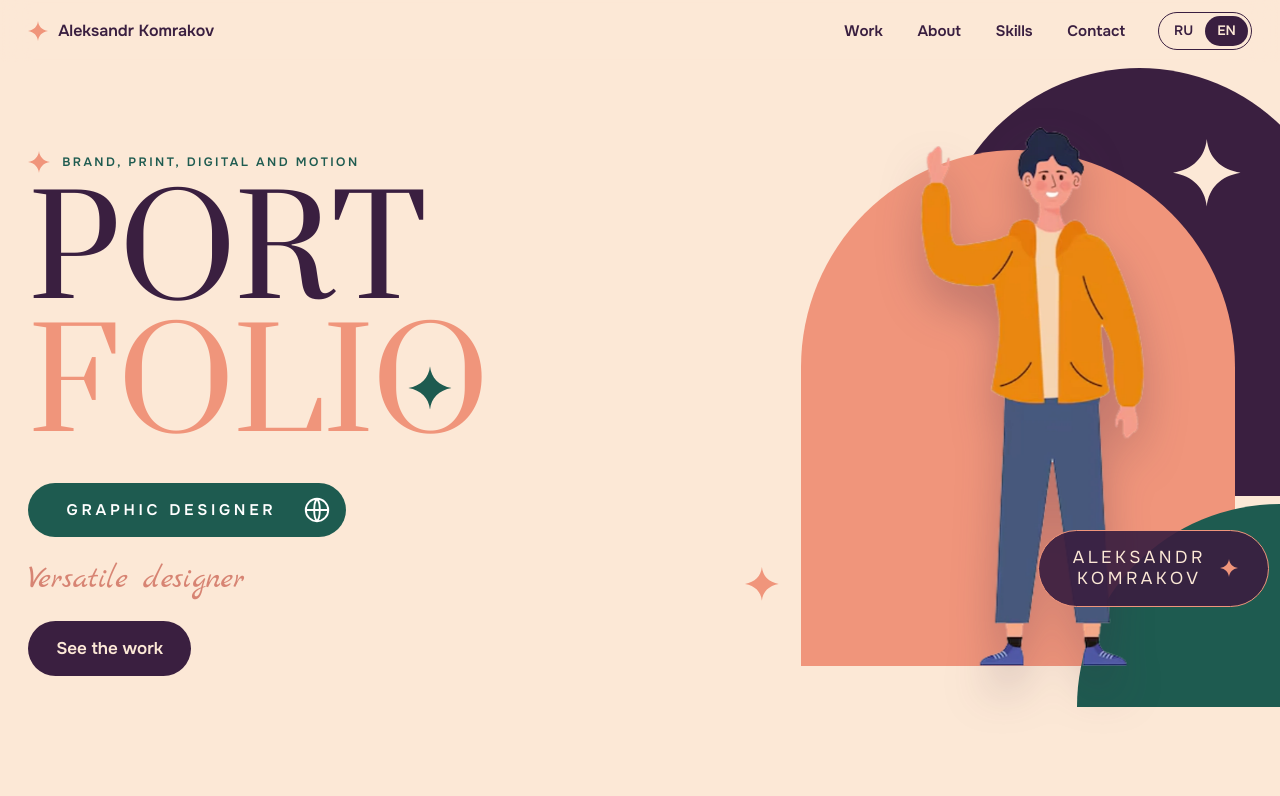
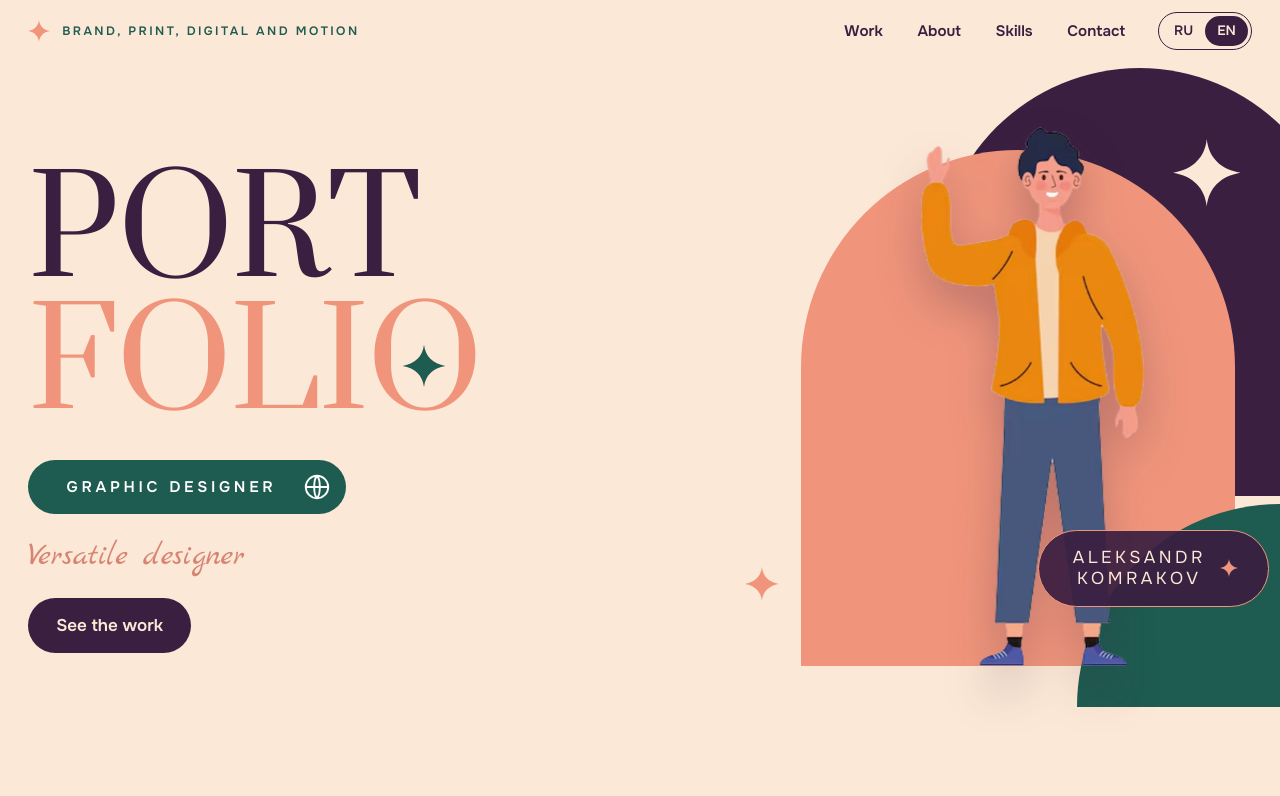
Before and after one commit to LexxKomr/portfolio, a website with bundled scripts: page index.html in a window 1280 px wide. Shown: the top 796 px of the page. Built offline with nearby package versions, Linux system fonts and the light colour scheme.

Commit message:
Первый экран: строка о специализации в шапке, заголовок без обрезки, слоган в одну строку
Co-Authored-By: Claude Sonnet 5.5 <noreply@anthropic.com>

```diff
--- a/css/main.css
+++ b/css/main.css
@@ -28,8 +28,10 @@ button { font: inherit; color: inherit; cursor: pointer; }
 }
 .topbar-wrap { position: sticky; top: 0; z-index: 50; background: color-mix(in srgb, var(--paper) 84%, transparent); backdrop-filter: blur(14px); -webkit-backdrop-filter: blur(14px); }
 .topbar-wrap .topbar { position: static; background: none; backdrop-filter: none; -webkit-backdrop-filter: none; }
-.brand { display: inline-flex; align-items: center; gap: 10px; text-decoration: none; font: 600 1rem var(--f-text); }
-.brand svg { width: 20px; height: 20px; fill: var(--orange); }
+.brand { display: inline-flex; align-items: center; gap: 12px; min-width: 0; text-decoration: none; font: 600 clamp(.7rem, .95vw, .82rem) var(--f-text); text-transform: uppercase; letter-spacing: .2em; color: var(--teal); }
+.brand span { overflow: hidden; text-overflow: ellipsis; white-space: nowrap; }
+@media (max-width: 560px) { .brand { letter-spacing: .07em; font-size: .66rem; line-height: 1.3; gap: 8px; } .brand span { white-space: normal; text-overflow: clip; } .brand svg { width: 18px; height: 18px; } }
+.brand svg { width: 22px; height: 22px; fill: var(--orange); flex: none; }
 .nav { display: flex; align-items: center; gap: clamp(14px, 2.4vw, 34px); }
 .nav a { text-decoration: none; font-weight: 600; font-size: .95rem; padding: 6px 2px; background: linear-gradient(var(--orange), var(--orange)) 0 100% / 0 2px no-repeat; transition: background-size .25s var(--ease); }
 .nav a:hover { background-size: 100% 2px; }
@@ -51,10 +53,9 @@ button { font: inherit; color: inherit; cursor: pointer; }
 /* ---------- hero ---------- */
 .hero-band { position: relative; overflow: hidden; }
 .hero { display: grid; grid-template-columns: minmax(0, 1.05fr) minmax(0, .95fr); gap: clamp(16px, 3vw, 56px); align-items: center; min-height: min(calc(100svh - 64px), 800px); padding-block: clamp(14px, 2.5vw, 36px) clamp(36px, 5vw, 72px); }
-.eyebrow { display: flex; align-items: center; gap: 12px; font: 600 clamp(.7rem, .95vw, .82rem) var(--f-text); text-transform: uppercase; letter-spacing: .2em; color: var(--teal); margin-bottom: clamp(10px, 1.6vw, 22px); }
-.eyebrow svg { width: 22px; height: 22px; fill: var(--orange); flex: none; }
-.hero-title { font: 400 clamp(4.2rem, 10.6vw, 10.4rem)/.9 var(--f-display); letter-spacing: -.012em; text-transform: uppercase; color: var(--ink); white-space: nowrap; }
-.hero-title .ln { display: block; overflow: hidden; padding: .08em 0 .1em; margin: -.08em 0 -.1em; }
+.hero-copy { container-type: inline-size; }
+.hero-title { font: 400 min(clamp(4.2rem, 10.6vw, 10.4rem), 21.5cqw)/.9 var(--f-display); letter-spacing: -.012em; text-transform: uppercase; color: var(--ink); white-space: nowrap; }
+.hero-title .ln { display: block; padding: .08em 0 .1em; margin: -.08em 0 -.1em; clip-path: inset(0 -100vmax 0 -.15em); }
 .hero-title .ln:last-child { color: var(--orange); }
 .hero-title .ln > span { display: inline-block; }
 .hero-title .o { position: relative; display: inline-block; }
@@ -62,7 +63,7 @@ button { font: inherit; color: inherit; cursor: pointer; }
 .hero-meta { display: grid; gap: clamp(14px, 2vw, 22px); justify-items: start; margin-top: clamp(20px, 3vw, 34px); }
 .pill-role { display: inline-flex; align-items: center; gap: clamp(12px, 2vw, 26px); background: var(--teal); color: #fff; font: 600 clamp(.82rem, 1.2vw, 1rem) var(--f-text); text-transform: uppercase; letter-spacing: .24em; padding: 12px 14px 12px clamp(22px, 3vw, 40px); border-radius: 999px; }
 .pill-role svg { width: 30px; height: 30px; stroke: #fff; fill: none; stroke-width: 1.5; flex: none; }
-.script { font: 400 clamp(1.5rem, 2.5vw, 2.15rem)/1.25 var(--f-script); color: color-mix(in srgb, var(--orange) 86%, var(--ink)); max-width: 22ch; }
+.script { font: 400 clamp(1.5rem, 2.5vw, 2.15rem)/1.25 var(--f-script); color: color-mix(in srgb, var(--orange) 86%, var(--ink)); max-width: none; text-wrap: balance; }
 .btn { display: inline-flex; align-items: center; gap: 10px; text-decoration: none; background: var(--ink); color: var(--paper); font-weight: 600; padding: 14px 28px; border-radius: 999px; border: 0; transition: background .2s, transform .2s var(--ease); }
 .btn:hover { background: var(--cobalt); transform: translateY(-2px); }
 
@@ -91,8 +92,7 @@ button { font: inherit; color: inherit; cursor: pointer; }
   .intro .hero-art .person { opacity: 0; transform: translate(-50%, 7%); animation: stand .9s .8s var(--ease) forwards; }
   .intro .hero-art .quarter, .intro .hero-art .spark { transform: scale(0); animation: pop .7s 1.1s var(--ease) forwards; }
   .intro .name-pill { opacity: 0; animation: fadeup .6s 1.25s var(--ease) forwards; }
-  .intro .hero-meta > *, .intro .eyebrow { opacity: 0; transform: translateY(12px); animation: fadeup .6s var(--ease) forwards; }
-  .intro .eyebrow { animation-delay: .1s; }
+  .intro .hero-meta > * { opacity: 0; transform: translateY(12px); animation: fadeup .6s var(--ease) forwards; }
   .intro .hero-meta > :nth-child(1) { animation-delay: .6s; } .intro .hero-meta > :nth-child(2) { animation-delay: .75s; } .intro .hero-meta > :nth-child(3) { animation-delay: .9s; }
 }
 @keyframes rise { to { transform: none; } }
--- a/js/common.js
+++ b/js/common.js
@@ -98,7 +98,8 @@ export const icon = (n) => I[n] || I.star;
 export function renderHeader(site, { home = false } = {}) {
   const ui = site.ui;
   const prefix = home ? '' : url('index.html');
-  const name = t(site.person.name);
+  // в шапке слева — короткая строка о специализации (hero.eyebrow); если её нет, показываем имя
+  const name = t(site.hero?.eyebrow) || t(site.person.name);
   const nav = [];
   if (site.sections.work) nav.push(`<a href="${prefix}#work">${esc(t(ui.menuWork))}</a>`);
   if (site.sections.about) nav.push(`<a href="${prefix}#about">${esc(t(ui.menuAbout))}</a>`);
--- a/js/home.js
+++ b/js/home.js
@@ -67,7 +67,6 @@ function hero(site) {
   return `
   <section class="hero" id="top">
     <div class="hero-copy">
-      <p class="eyebrow">${sparkle()}${esc(t(h.eyebrow))}</p>
       <h1 class="hero-title" aria-label="${esc(t(h.line1) + t(h.line2))}">
         <span class="ln" aria-hidden="true"><span>${esc(t(h.line1))}</span></span>
         <span class="ln" aria-hidden="true"><span>${titleLine2(t(h.line2))}</span></span>
```
